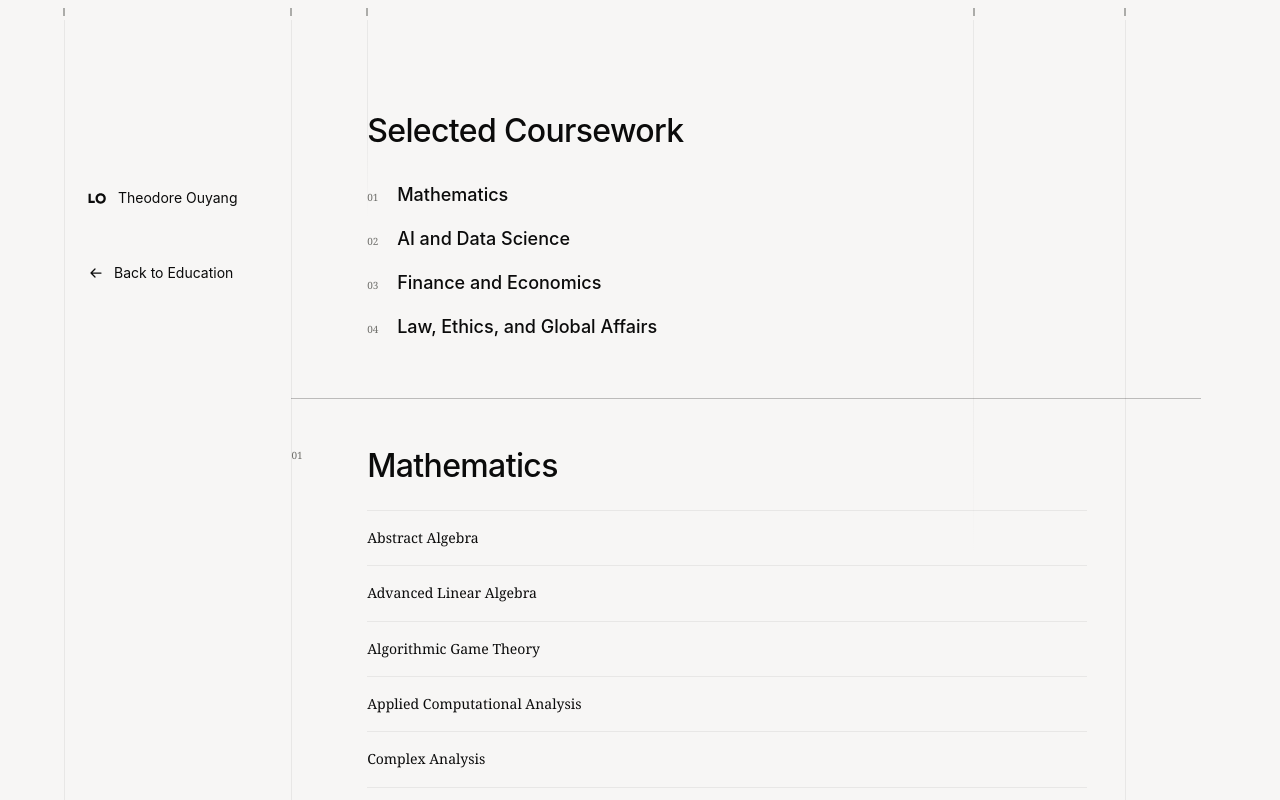
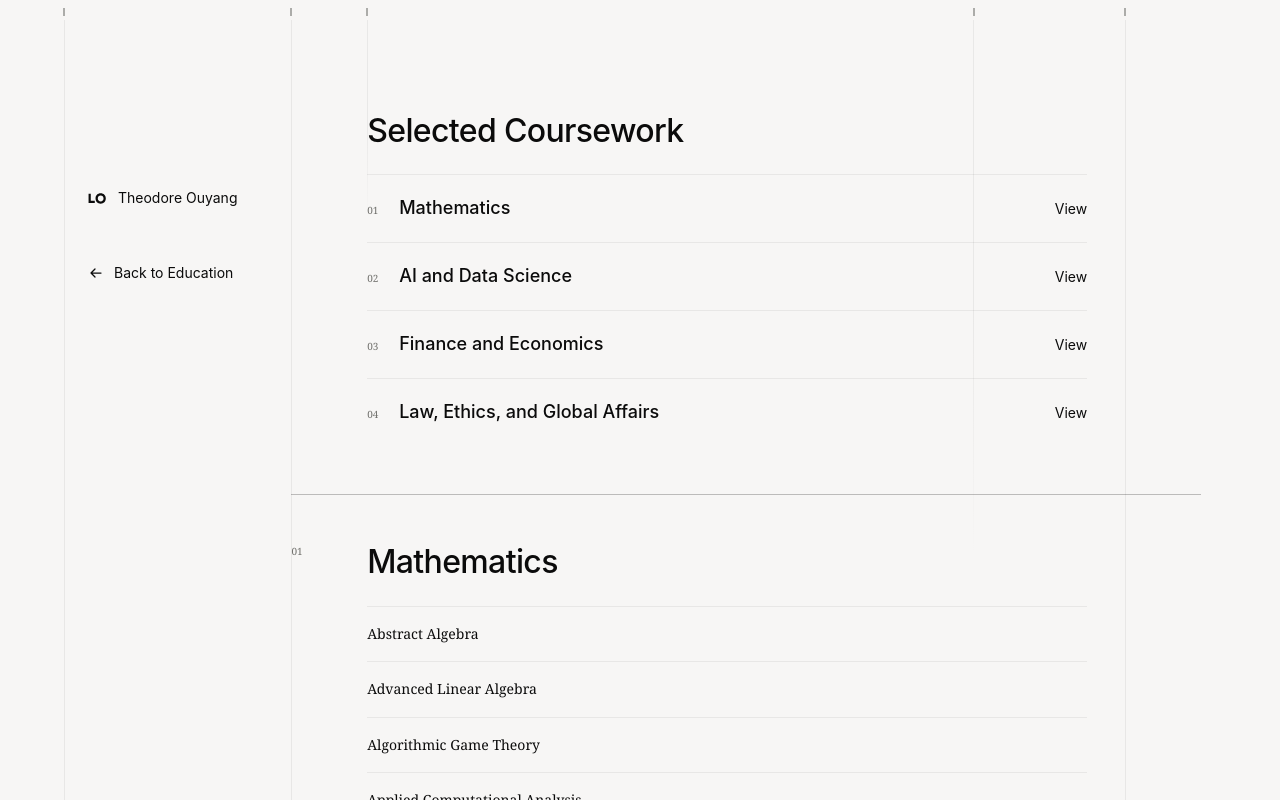
Before and after one commit to 130U/130U.github.io, a Next.js app in the folder website/: page /coursework in a window 1280 px wide. Shown: the top 800 px of the page. Built offline with nearby package versions, Linux system fonts and the light colour scheme; a web font is replaced by a local one.

Commit message:
Unify numbered section directories and clarify Experience heading

```diff
--- /dev/null
+++ b/website/app/components/SectionDirectory.module.css
@@ -0,0 +1,83 @@
+.directory {
+  display: grid;
+  grid-template-columns: 1fr;
+  margin-top: 24px;
+  font-family: var(--font-text);
+}
+
+.directory a {
+  display: grid;
+  grid-template-columns: 1rem minmax(0, 1fr) auto;
+  align-items: baseline;
+  gap: 16px;
+  width: 100%;
+  min-height: 68px;
+  padding-block: 20px;
+  border-top: 1px solid var(--rule);
+  color: var(--ink);
+  font-size: var(--type-subheading);
+  font-weight: 500;
+  line-height: var(--subheading-leading);
+  transition: color 180ms var(--ease-out);
+}
+
+.index {
+  color: var(--muted);
+  font-family: var(--font-prose);
+  font-size: var(--type-index);
+  font-weight: 400;
+  line-height: 1.5;
+  letter-spacing: 0;
+  font-variant-numeric: tabular-nums;
+  white-space: nowrap;
+}
+
+.title {
+  min-width: 0;
+}
+
+.action {
+  font-size: var(--type-action);
+  font-weight: 400;
+  line-height: var(--interface-leading);
+  opacity: 0;
+  transition: opacity 180ms var(--ease-out);
+}
+
+.directory a:focus-visible,
+.directory a:active {
+  color: var(--accent);
+}
+
+.directory a:focus-visible {
+  outline: 2px solid var(--accent);
+  outline-offset: 4px;
+}
+
+.directory a:focus-visible .action,
+.directory a:active .action {
+  opacity: 1;
+}
+
+@media (hover: hover) and (pointer: fine) {
+  .directory a:hover {
+    color: var(--accent);
+  }
+
+  .directory a:hover .action {
+    opacity: 1;
+  }
+}
+
+@media (hover: none), (pointer: coarse) {
+  .action {
+    opacity: 1;
+  }
+}
+
+@media (prefers-reduced-motion: reduce) {
+  .directory a,
+  .action {
+    transition: none;
+  }
+}
--- /dev/null
+++ b/website/app/components/SectionDirectory.tsx
@@ -0,0 +1,24 @@
+import styles from "./SectionDirectory.module.css";
+
+type DirectoryItem = {
+  number: string;
+  title: string;
+  href: string;
+};
+
+export function SectionDirectory({ label, items }: {
+  label: string;
+  items: readonly DirectoryItem[];
+}) {
+  return (
+    <nav className={styles.directory} aria-label={label}>
+      {items.map((item) => (
+        <a href={item.href} key={item.href}>
+          <span className={styles.index} aria-hidden="true">{item.number}</span>
+          <span className={styles.title}>{item.title}</span>
+          <span className={styles.action} aria-hidden="true">View</span>
+        </a>
+      ))}
+    </nav>
+  );
+}
--- a/website/app/components/experience/Experience.module.css
+++ b/website/app/components/experience/Experience.module.css
@@ -10,35 +10,6 @@
   font-weight: 500;
   letter-spacing: -0.02em;
 }
-.directory { display: grid; grid-template-columns: 1fr; margin-top: 24px; }
-.directory a {
-  display: flex;
-  align-items: center;
-  justify-content: space-between;
-  width: 100%;
-  min-height: 68px;
-  padding-block: 20px;
-  border-top: 1px solid var(--rule);
-  gap: 24px;
-  color: var(--ink);
-  font-size: var(--type-subheading);
-  font-weight: 500;
-  line-height: var(--subheading-leading);
-  transition: color 180ms var(--ease-out);
-}
-.directoryTitle { min-width: 0; }
-.directoryAction {
-  flex-shrink: 0;
-  font-size: var(--type-action);
-  font-weight: 400;
-  line-height: var(--interface-leading);
-  opacity: 0;
-  transition: opacity 180ms var(--ease-out);
-}
-.directory a:focus-visible,
-.directory a:active { color: var(--accent); }
-.directory a:focus-visible .directoryAction,
-.directory a:active .directoryAction { opacity: 1; }
 .sectionIndex {
   color: var(--muted);
   font-family: var(--font-prose);
@@ -127,7 +98,7 @@
   cursor: pointer;
 }
 .readMore svg { width: 14px; height: 14px; flex-shrink: 0; }
-.readMore:focus-visible, .directory a:focus-visible { outline: 2px solid var(--accent); outline-offset: 4px; }
+.readMore:focus-visible { outline: 2px solid var(--accent); outline-offset: 4px; }
 .detailPage { max-width: var(--reading-measure); }
 .detailHeader { margin-bottom: 3rem; }
 .detailPage .detailHeader h1 { font-size: var(--type-subheading); font-weight: 600; line-height: var(--subheading-leading); letter-spacing: 0; }
@@ -175,11 +146,7 @@
   line-height: var(--reading-leading);
 }
 @media (hover: hover) and (pointer: fine) {
-  .readMore:hover, .directory a:hover { color: var(--accent); text-decoration-color: var(--accent); }
-  .directory a:hover .directoryAction { opacity: 1; }
-}
-@media (hover: none), (pointer: coarse) {
-  .directoryAction { opacity: 1; }
+  .readMore:hover { color: var(--accent); text-decoration-color: var(--accent); }
 }
 @media (768px <= width < 1024px) {
   .section { grid-template-columns: repeat(9, minmax(0, 1fr)); }
@@ -188,7 +155,6 @@
 @media (width < 768px) {
   .frame :global(.content-column) { padding-top: 52px; }
   .intro { margin-bottom: 32px; }
-  .directory { grid-template-columns: 1fr; }
   .section { display: block; padding: 36px 0 44px; scroll-margin-top: 6rem; }
   .sectionIndex { display: block; margin-bottom: 10px; }
   .sectionTitle { margin-bottom: 24px; }
@@ -199,8 +165,3 @@
 @media (width < 420px) {
   .metadata > div { grid-template-columns: 1fr; gap: 3px; }
 }
-
-@media (prefers-reduced-motion: reduce) {
-  .directory a,
-  .directoryAction { transition: none; }
-}
--- a/website/app/coursework/coursework.module.css
+++ b/website/app/coursework/coursework.module.css
@@ -18,39 +18,6 @@
   font-weight: 500;
   line-height: var(--heading-leading);
   letter-spacing: -0.02em;
-}
-
-.directory {
-  display: grid;
-  margin-top: 24px;
-}
-
-.directory a {
-  display: flex;
-  align-items: baseline;
-  gap: 16px;
-  min-height: 44px;
-  padding: 8px 0;
-  font-size: var(--type-subheading);
-  font-weight: 500;
-  line-height: var(--subheading-leading);
-}
-
-.directoryIndex {
-  flex: 0 0 2.5ch;
-  color: var(--muted);
-  font-family: var(--font-prose);
-  font-size: var(--type-index);
-  font-weight: 400;
-  line-height: 1.5;
-  letter-spacing: 0;
-  font-variant-numeric: tabular-nums;
-  white-space: nowrap;
-}
-
-.directory a:focus-visible,
-.directory a:active {
-  color: var(--accent);
 }
 
 .section {
@@ -105,12 +72,6 @@
   border-top: 1px solid var(--rule);
 }
 
-@media (hover: hover) and (pointer: fine) {
-  .directory a:hover {
-    color: var(--accent);
-  }
-}
-
 @media (768px <= width < 1024px) {
   .section {
     grid-template-columns: repeat(9, minmax(0, 1fr));
--- a/website/app/coursework/page.tsx
+++ b/website/app/coursework/page.tsx
@@ -1,5 +1,6 @@
 import type { Metadata } from "next";
 import { SiteShell } from "../components/SiteShell";
+import { SectionDirectory } from "../components/SectionDirectory";
 import { courseworkGroups } from "../lib/content/about";
 import { createPageMetadata } from "../lib/content/site";
 import styles from "./coursework.module.css";
@@ -22,14 +23,11 @@ export default function CourseworkPage() {
     <SiteShell active="about" parent={{ href: "/#education", label: "Education" }} frameClassName={styles.frame}>
       <header className={styles.intro}>
         <h1>Selected Coursework</h1>
-        <nav className={styles.directory} aria-label="Coursework sections">
-          {courseworkGroups.map((group, index) => (
-            <a key={group.title} href={`#${sectionIds[index]}`}>
-              <span className={styles.directoryIndex} aria-hidden="true">{String(index + 1).padStart(2, "0")}</span>
-              <span>{group.title}</span>
-            </a>
-          ))}
-        </nav>
+        <SectionDirectory label="Coursework sections" items={courseworkGroups.map((group, index) => ({
+          number: String(index + 1).padStart(2, "0"),
+          title: group.title,
+          href: `#${sectionIds[index]}`,
+        }))} />
       </header>
 
       {courseworkGroups.map((group, index) => (
--- a/website/content/protected-sources.json
+++ b/website/content/protected-sources.json
@@ -3,7 +3,7 @@
   "normalization": "LF",
   "sources": {
     "app/experience/page.tsx": "993f5aa641588d4cd2d5ea7ef7d7826e1b5cafbd06b1bc2bc704f802e23df777",
-    "app/components/experience/ExperienceContent.tsx": "2b49347aed4017f1ac1b8a9fdff55d3e68d45739d3bb48308bf5ef4701508d70",
+    "app/components/experience/ExperienceContent.tsx": "cdac8faf9025e6ce8d5aaa7ffa1687cf4ede045d18fc416dd15c3135efb53790",
     "app/components/experience/ExperienceDetails.tsx": "a47f62f2a973e7681684d757b8c31017634ee00c2cd7dced8affd2a832109540",
     "app/lib/content/experience-showcase.ts": "c769e21ec5ba92d66d439746d1090eee5c83ea129e69b30b21943d18325512dd",
     "content/experience-showcase.json": "5003dd0195067ee81adff9cc80ec70f7b35d474f1d717e6da0ba9e1eff8f33f3",
@@ -45,6 +45,6 @@
     "scripts/import-ai-portfolio.mjs": "2279e6dfe815b467d59effe6c8b333a61a6bbf605e9d5bdfa2c01d9fefc1498c",
     "app/lib/content/research-number.ts": "2d29d06ffde33580bd5e655b547b28c953d64b0d2b0fa7fe31663da68dd1276b",
     "content/sources/ai-portfolio/ai-research-and-engineering.md": "bc688374f1ca56e7c5eafbd06a7f33e6d7d752f4c8d0dd98b05f30164921405d",
-    "app/coursework/page.tsx": "0a975c5e8d446b0e66852015bcb3ffc7ef761665d8b7904a42d690d6f1d2a4b6"
+    "app/coursework/page.tsx": "0d061cfb681b1975f96c92d609f35dff15ab53a86451372569e8f14cb7eaef14"
   }
 }
```
Also changed, not shown: website/app/components/experience/ExperienceContent.tsx (+7 -9 lines), website/content/visible-copy-manifest.json, 4 other files (tests, documents, lock files or other folders).
